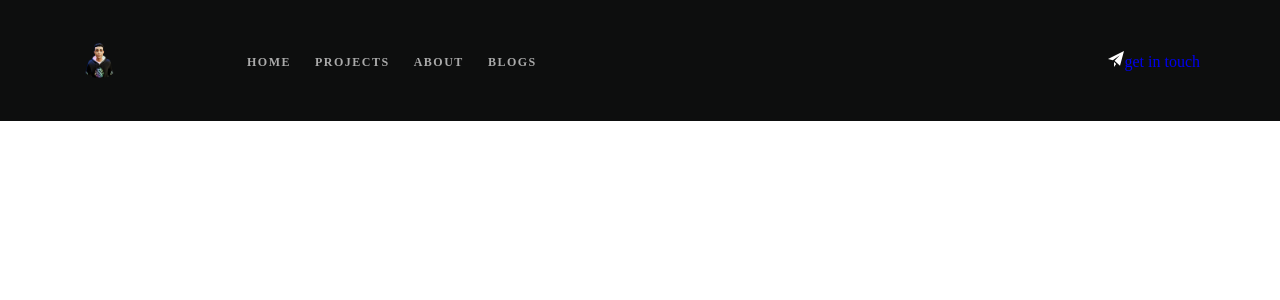
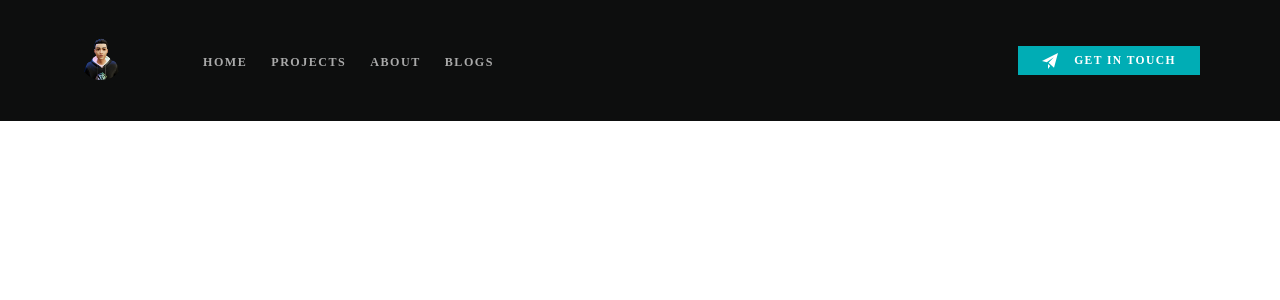
Before and after one commit to bishalk21/developer-portfolio, a React (Create React App) app: page / in a window 1280 px wide. Shown: the top 300 px of the page. Built offline with nearby package versions, Linux system fonts and the light colour scheme.

Commit message:
navigation looks good

```diff
--- a/src/App.css
+++ b/src/App.css
@@ -8,6 +8,7 @@
   --bg-dark: #0d0e0e;
   --bg-darkGray: #111;
   --bg-purple: #8000ff;
+  --color-white: #ffffff;
   --bg-lightBlue: #6bc5f8;
   --bg-lightGreen: #00adb5;
 
--- a/src/components/navbar/Navigation.js
+++ b/src/components/navbar/Navigation.js
@@ -34,8 +34,8 @@ const Navigation = () => {
               src={me}
               alt="logo"
               className="nav-logo"
-              width="39px"
-              height="39px"
+              width="43px"
+              height="43px"
               onClick={ScrollToTop}
             />
           </Link>
--- a/src/components/navbar/navigation.styles.css
+++ b/src/components/navbar/navigation.styles.css
@@ -33,18 +33,115 @@
   list-style: none;
   gap: 1.5rem;
   flex: 1;
-  margin-left: 8rem;
+  margin: 0 2rem 0 5rem;
 }
 
 .styled-nav-links {
   color: var(--color-lightGray);
-  font-size: 0.75rem;
+  font-size: 0.755rem;
   letter-spacing: 0.09375rem;
   text-transform: uppercase;
   position: relative;
-  font-weight: 600;
+  font-weight: 700;
   cursor: pointer;
   transition: 0.3s ease;
+}
+
+.styled-nav-links::after {
+  content: "";
+  position: absolute;
+  bottom: -0.3rem;
+  right: 0;
+  left: 0;
+  width: 0;
+  transform: scaleX(1);
+  height: 0.0625rem;
+  background: var(--bg-lightGreen);
+  transition: 0.3s ease-in-out;
+}
+
+.styled-nav-links:hover::after {
+  width: 100%;
+}
+
+.styled-nav-links .active::after {
+  content: "";
+  position: absolute;
+  bottom: -0.3rem;
+  right: 0;
+  left: 0;
+  width: 100%;
+  transform: scaleX(1);
+  height: 0.0625rem;
+  background: var(--bg-lightGreen);
+  transition: 0.3s ease-in-out;
+}
+
+.styled-cta {
+  color: var(--color-white);
+  letter-spacing: 0.0875rem;
+  font-size: 0.725rem;
+  font-weight: 700;
+  transition: 0.3s ease;
+  text-transform: uppercase;
+  padding: 0.4rem 1.5rem;
+  background: var(--bg-darkGray);
+  position: relative;
+  overflow: hidden;
+}
+
+.styled-cta::before,
+.styled-cta::after {
+  position: absolute;
+  top: 0;
+  left: 0;
+  width: 100%;
+  height: 100%;
+  color: var(--color-white);
+}
+
+.styled-cta span {
+  display: flex;
+  align-items: center;
+  gap: 1rem;
+  position: relative;
+}
+
+.styled-cta > span,
+.styled-cta > span > span {
+  overflow: hidden;
+}
+
+.styled-cta:hover > span > span {
+  color: var(--color-white);
+  animation: MoveUpInitial 0.2s forwards, MoveUpEnd 0.2s forwards 0.2s;
+}
+
+@keyframes MoveUpInitial {
+  to {
+    transform: translate3d(0, -105%, 0);
+  }
+}
+
+@keyframes MoveUpEnd {
+  from {
+    transform: translate3d(0, 100%, 0);
+  }
+  to {
+    transform: translate3d(0, 0, 0);
+  }
+}
+
+.styled-cta::before {
+  content: "";
+  background: var(--bg-lightGreen);
+  transition: transform 0.3s cubic-bezier(0.7, 0, 0.2, 1);
+  transform-origin: 100% 50%;
+}
+
+.styled-cta:hover::before {
+  transform: scale3d(0, 1, 1);
+  transform-origin: 0% 50%;
 }
 
 .rightToggleMenu {
@@ -88,7 +185,8 @@
     padding: 0 2.5rem;
   }
 
-  .nav-menu-list {
+  .nav-menu-list,
+  .styled-cta {
     display: none;
   }
 
```
Also changed, not shown: src/assets/logo/me.png.
